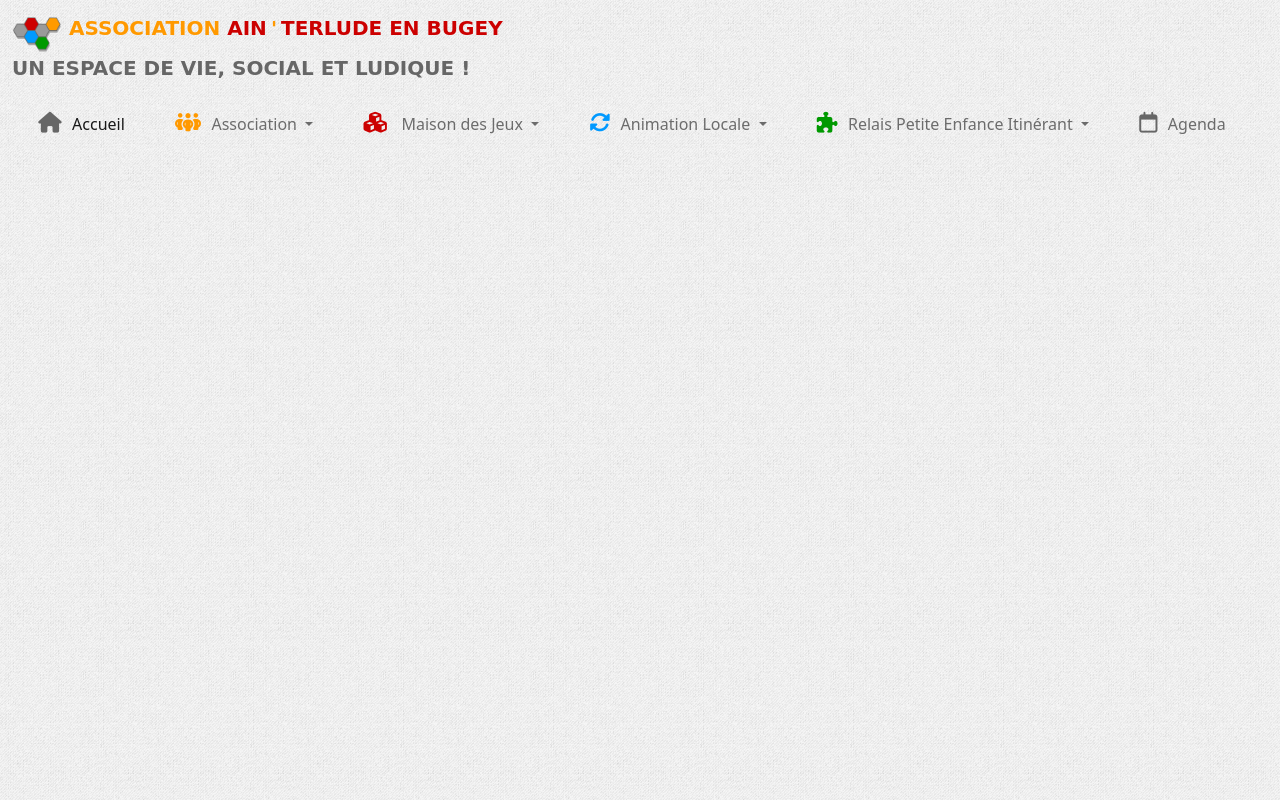
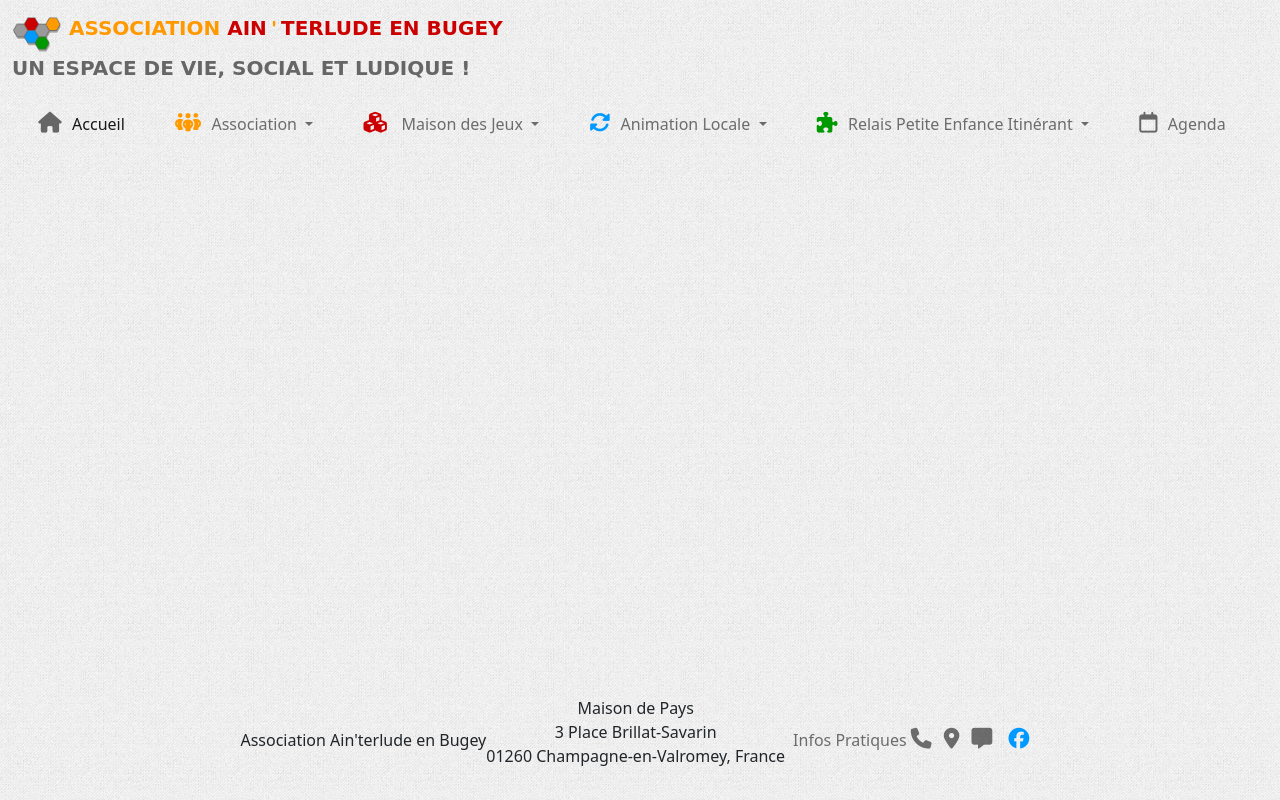
Before and after one commit to E-IckArt/ainterlude, a website: page index.html in a window 1280 px wide. Drawn offline with nearby package versions, Linux system fonts and the light colour scheme; a web font is replaced by a local one.

Commit message:
Ft-Add footer container

```diff
--- a/index.html
+++ b/index.html
@@ -330,20 +330,38 @@
         <!-- Start - Main -->
         <main></main>
         <!-- Start - Footer -->
-        <footer>
-            <!-- <nav>
-                <ul>
-                <li>
-                    <a class="nav-link" href="#"
+        <footer class="mt-auto">
+            <nav class="navbar navbar-expand-lg navbar-light">
+                <div class="container-fluid justify-content-evenly flex-wrap">
+                    <ul
+                        class="navbar-nav align-items-center mx-auto my-3 mb-lg-0"
+                    >
+                        <li class="nav-item mb-2">
+                            Association Ain'terlude en Bugey
+                        </li>
+                        <li class="nav-item mb-2">
+                            <address class="text-center">
+                                Maison de Pays <br />
+                                3 Place Brillat-Savarin
+                                <br />01260 Champagne-en-Valromey, France
+                            </address>
+                        </li>
+                        <li class="nav-item mb-2">
+                            <a
+                                class="nav-link"
+                                href="sources/infos-pratiques.html"
                                 >Infos Pratiques
                                 <i class="fa-solid fa-phone me-2"></i>
                                 <i class="fa-solid fa-location-dot me-2"></i>
                                 <i class="fa-solid fa-message me-2"></i>
-                        <i class="fa-brands fa-facebook"></i>
                             </a>
                         </li>
+                        <li class="nav-item mb-2">
+                            <a href=""><i class="fa-brands fa-facebook"></i></a>
+                        </li>
                     </ul>
-            </nav> -->
+                </div>
+            </nav>
         </footer>
         <!-- Script Bootstrap -->
         <!-- <script
--- /dev/null
+++ b/style/scss/layouts/_footer.scss
@@ -0,0 +1,3 @@
+footer ul {
+    list-style: none;
+}
--- a/style/scss/style.scss
+++ b/style/scss/style.scss
@@ -8,5 +8,6 @@
 
 // LAYOUTS
 @import 'layouts/header.scss';
+@import 'layouts/footer.scss';
 
 // COMPONENTS
```
Also changed, not shown: sources/infos-pratiques.html (added), style/css/style.css, 1 other file. Lines whose indentation alone changed are shown as unchanged.
